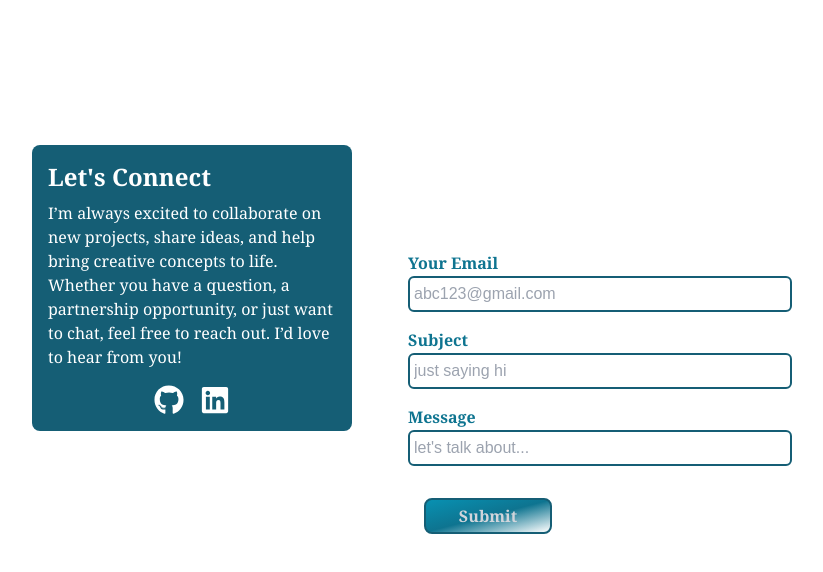
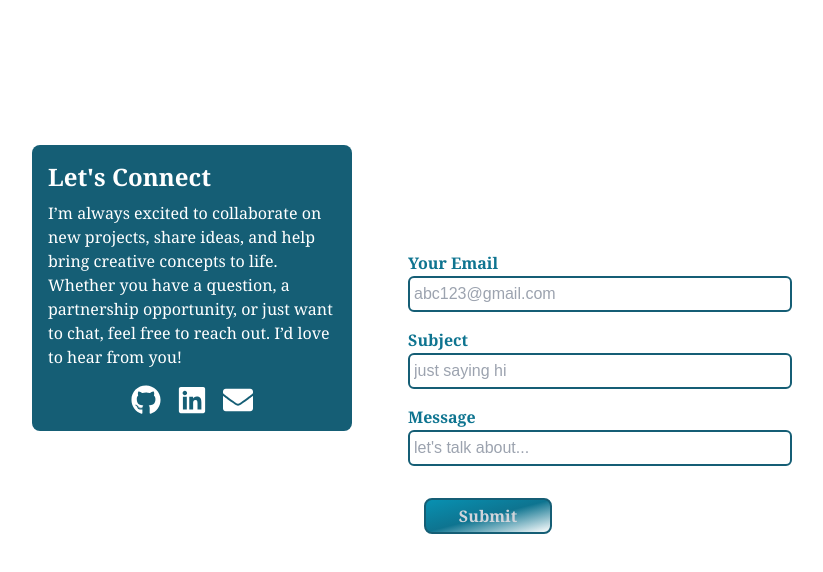
Before and after one commit to rimshamukhtar/Portfolio-using-Tailwind-Css, a Next.js app: page /ContactMe in a window 1280 px wide. Shown: the top 572 px of the page, without its empty margins (108-931 px from the left). Built offline with nearby package versions, Linux system fonts and the light colour scheme.

Commit message:
Update ContactMe.tsx

```diff
--- a/src/components/ContactMe.tsx
+++ b/src/components/ContactMe.tsx
@@ -1,6 +1,5 @@
-
-import React from 'react'
-import { FaGithub, FaLinkedin } from 'react-icons/fa'
+import React from 'react';
+import { FaGithub, FaLinkedin, FaEnvelope } from 'react-icons/fa';
 
 const ContactMe = () => {
   return (
@@ -12,11 +11,14 @@ const ContactMe = () => {
         </p>
 
         <div className='flex justify-center gap-4'>
-          <a href="https://https://github.com/rimshamukhtar" target="_blank" rel="noopener noreferrer">
+          <a href="https://github.com/rimshamukhtar" target="_blank" rel="noopener noreferrer">
             <FaGithub className="text-white text-3xl hover:text-cyan-400 transition duration-300" />
           </a>
           <a href="https://www.linkedin.com/in/rimsha-mukhtar-ahmed-6b88632b5" target="_blank" rel="noopener noreferrer">
             <FaLinkedin className="text-white text-3xl hover:text-cyan-400 transition duration-300" />
+          </a>
+          <a href="mailto:rimshamukhtar@example.com" target="_blank" rel="noopener noreferrer">
+            <FaEnvelope className="text-white text-3xl hover:text-cyan-400 transition duration-300" />
           </a>
         </div>
       </div>
@@ -40,7 +42,7 @@ const ContactMe = () => {
         <button className='text-center font-serif text-gray-300 bg-gradient-to-br from-cyan-600 via-cyan-700 border-2 w-28 sm:w-32 m-4 rounded-lg font-bold p-1 border-cyan-800'>Submit</button>
       </div>
     </div>
-  )
-}
+  );
+};
 
-export default ContactMe
+export default ContactMe;
```
